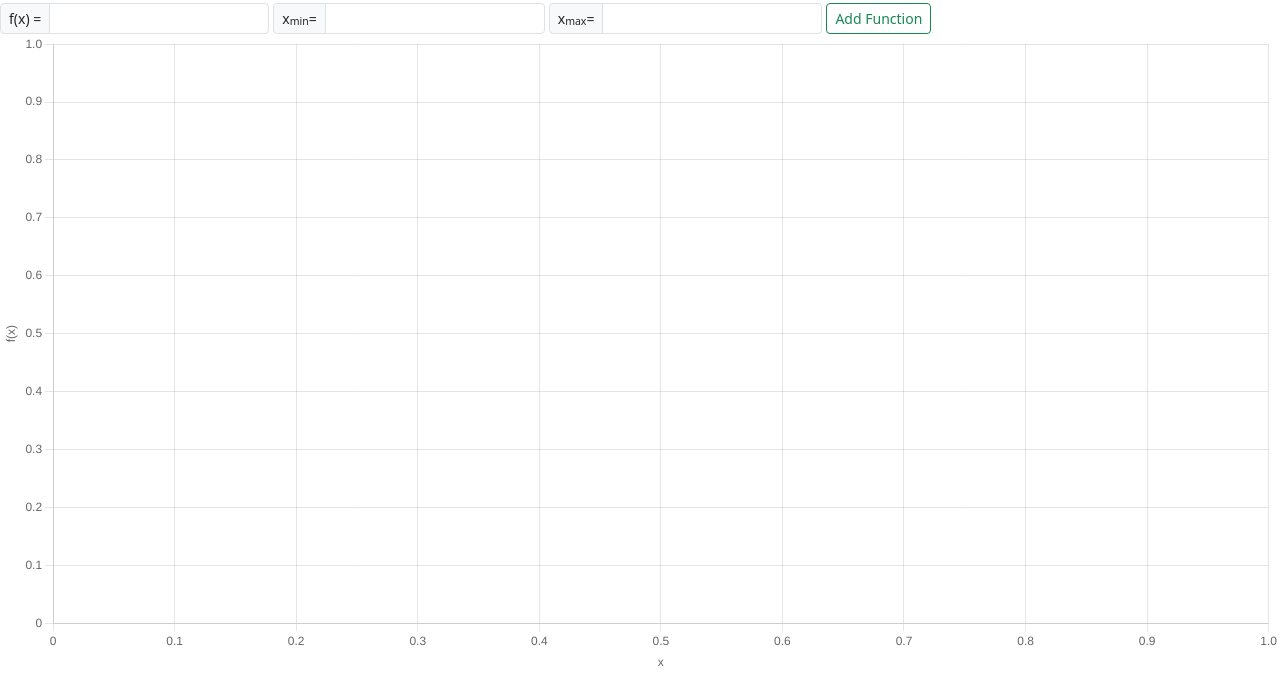
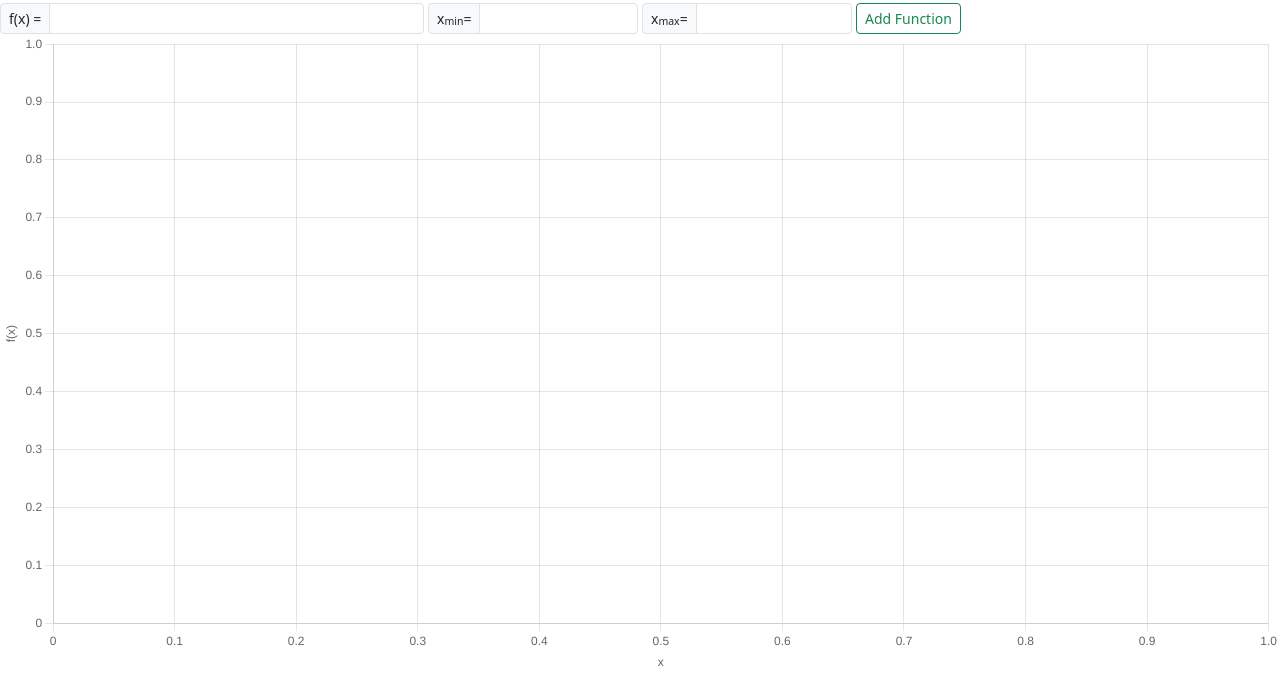
Before and after one commit to af0liveira/funplotter, a Flask app: page / in a window 1280 px wide. Shown: the part 55-728 px from the top of the page. Run offline with Flask 3, Linux system fonts and the light colour scheme.

Commit message:
WIP: Bootstrapping function forms

```diff
--- a/app/templates/index.html
+++ b/app/templates/index.html
@@ -27,9 +27,9 @@
     <div class="fn-list" id="fn-list">
 
       {% for function, edit_form in functions | zip(edit_forms) %}
-        <form class="row row-cols-lg-auto g-1 align-items-center" action="{{ url_for('index') }}" method="post" novalidate>
+        <form class="row row-cols-sm-auto g-1 align-items-center" action="{{ url_for('index') }}" method="post" novalidate>
           {{ edit_form.hidden_tag() }}
-          <div class="col-4">
+          <div class="col-sm-4">
             <div class="input-group input-group-sm">
               {{ edit_form.function.label(class_="input-group-text") }}
               {% if edit_form.function.errors %}
@@ -46,7 +46,7 @@
             </div>
           </div>
 
-          <div class="col-2">
+          <div class="col-sm-2">
             <div class="input-group input-group-sm col-6">
               {{ edit_form.xMin.label(class_="input-group-text") }}
               {% if edit_form.xMin.errors %}
@@ -63,7 +63,7 @@
             </div>
           </div>
 
-          <div class="col-2">
+          <div class="col-sm-2">
             <div class="input-group input-group-sm">
               {{ edit_form.xMax.label(class_="input-group-text") }}
               {% if edit_form.xMax.errors %}
@@ -80,7 +80,7 @@
             </div>
           </div>
 
-          <div class="col-2">
+          <div class="col-sm-4">
             {{ edit_form.update(class_="btn btn-outline-primary btn-sm") }}
             {{ edit_form.delete(class_="btn btn-outline-danger btn-sm") }}
           </div>
@@ -90,10 +90,10 @@
     </div>
 
     <div class="fn-add" id="fn-add">
-      <form class="row row-cols-lg-auto g-1 align-items-center" id="fn-form" action="{{ url_for('index') }}" method="post" novalidate>
+      <form class="row row-cols-sm-auto g-1 align-items-center" id="fn-form" action="{{ url_for('index') }}" method="post" novalidate>
         {{ add_form.hidden_tag() }}
 
-        <div class="col-4">
+        <div class="col-sm-4">
           <div class="input-group input-group-sm">
             {{ add_form.function.label(class_="input-group-text") }}
             {% if add_form.function.errors %}
@@ -109,7 +109,7 @@
           </div>
         </div>
 
-        <div class="col-2">
+        <div class="col-sm-2">
           <div class="input-group input-group-sm">
             {{ add_form.xMin.label(class_="input-group-text") }}
             {% if add_form.xMin.errors %}
@@ -125,7 +125,7 @@
           </div>
         </div>
 
-        <div class="col-2">
+        <div class="col-sm-2">
           <div class="input-group input-group-sm">
             {{ add_form.xMax.label(class_="input-group-text") }}
             {% if add_form.xMax.errors %}
@@ -141,7 +141,7 @@
           </div>
         </div>
 
-        <div class="col-2">
+        <div class="col-sm-4">
           <div class="fn-form__buttons">
             {{ add_form.submit(class_="btn btn-outline-success btn-sm") }}
           </div>
```
